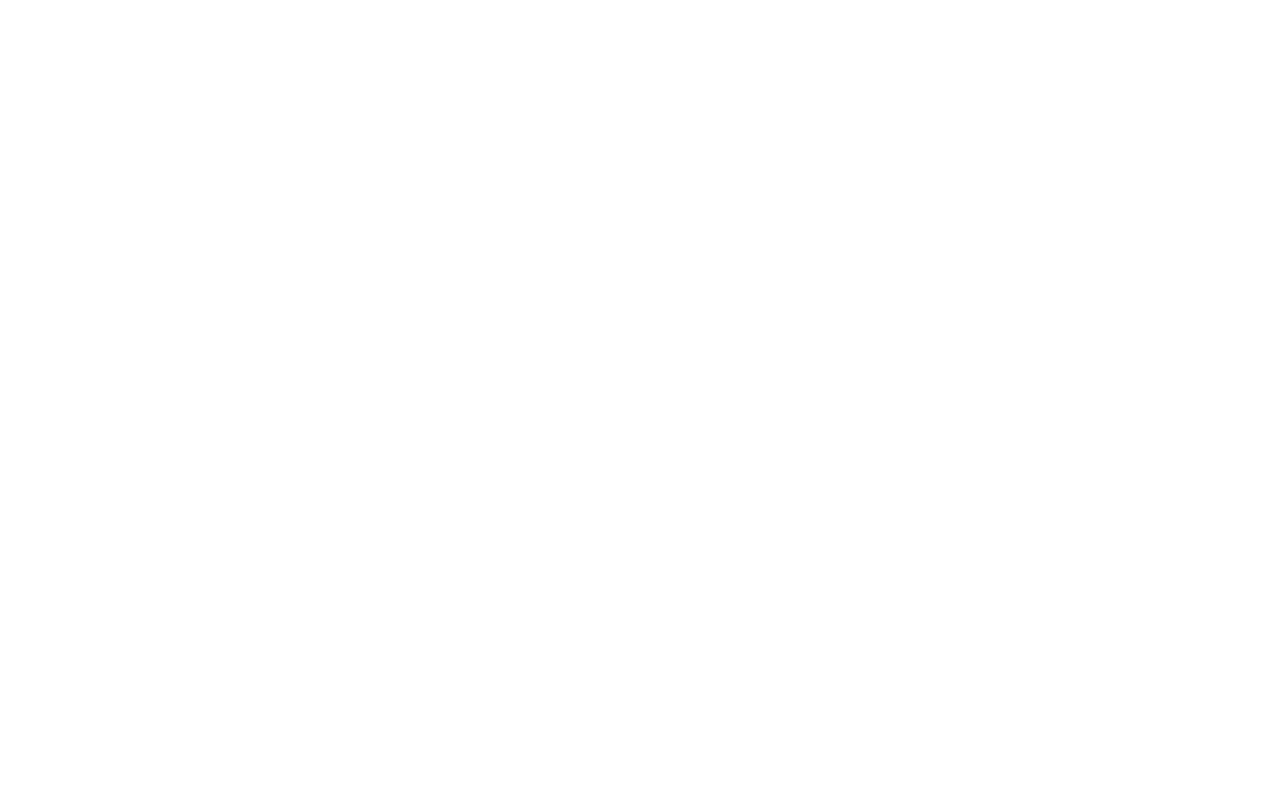
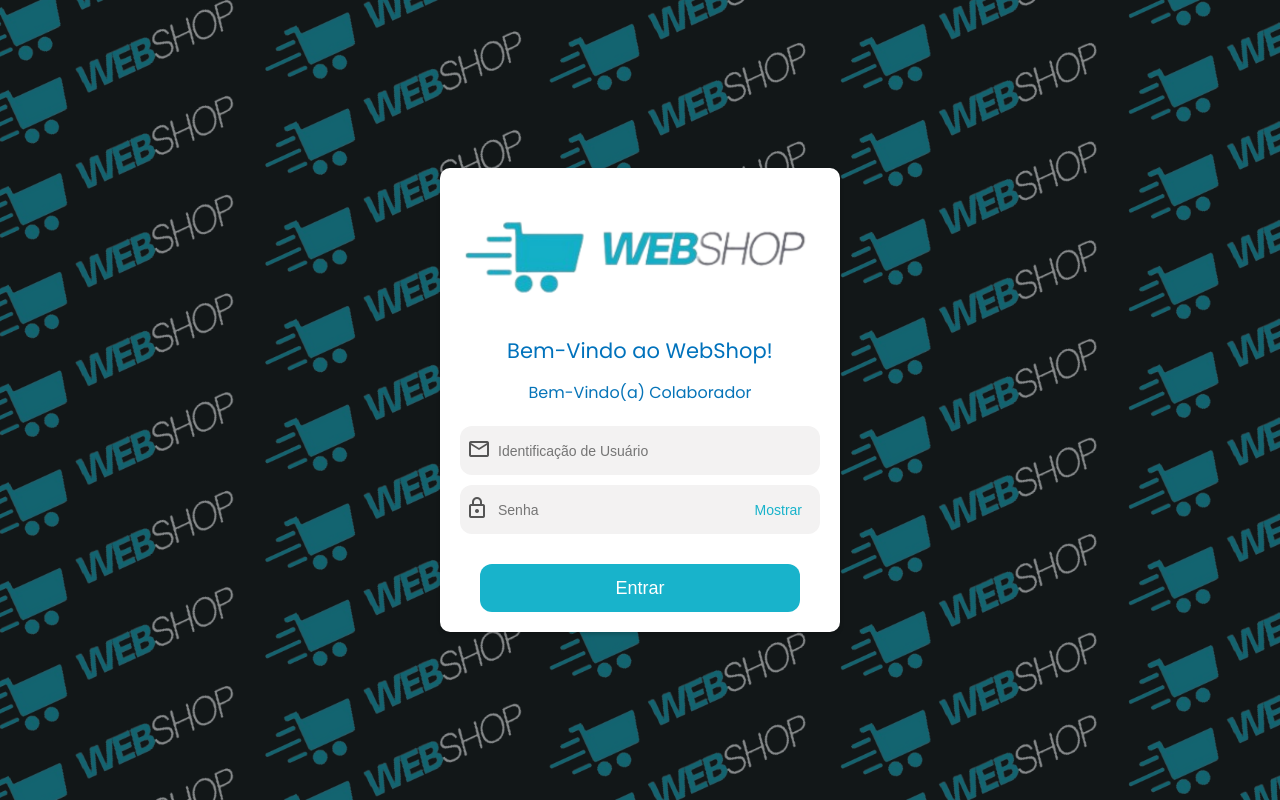
Before and after one commit to lucasgribeiro5/Front-End-P2, a Vue app: page /LoginColaborador in a window 1280 px wide. Before the commit this address had no page. Built offline with nearby package versions, Linux system fonts and the light colour scheme.

Commit message:
altiração dia 29/05

```diff
--- a/src/router/index.js
+++ b/src/router/index.js
@@ -4,6 +4,7 @@
 import FormularioContato from "../views/FormularioContrato.vue";
 import Login from "../views/Login.vue";
 import Cadastro from "../views/Cadastro.vue";
+import LoginColaborador from "../views/Logincolaborador.vue";
 
 
 const router = createRouter({
@@ -34,6 +35,11 @@
       name: "Cadastro",
       component: Cadastro,
     },
+    {
+      path: "/LoginColaborador",
+      name: "LoginColaborador",
+      component: LoginColaborador,
+    },
   ],
 });
 
--- a/src/views/Login.vue
+++ b/src/views/Login.vue
@@ -59,6 +59,8 @@
         <div class="Cadastro">
           <div class="aa">
             <router-link to="/Cadastro" class="cc">Cadastre-se</router-link>
+            <br>
+            <router-link to="/LoginColaborador" class="cc">Ârea do Colaborador</router-link>
           </div>
         </div>
       </form>
--- /dev/null
+++ b/src/views/Logincolaborador.vue
@@ -0,0 +1,212 @@
+<template>
+    <div class="container1">
+        <div class="card1">
+            <header class="header1">
+                <img src="../assets/images/logonovo2.png" alt="" height="100" style="background-color: transparent;" />
+            </header>
+            <div class="bemvindo">
+                Bem-Vindo ao WebShop!
+            </div>
+            <div class="P">
+                <p>Bem-Vindo(a) Colaborador</p>
+            </div>
+            <br>
+            <form @submit.prevent="handleLogin">
+                <div class="inputcontainer">
+                    <span style="position: relative; width: 100%;">
+                        <input type="text" id="email" name="email" placeholder="Identificação de Usuário"
+                            style="padding-left: 38px;" />
+                        <label for="email"
+                            style="position: absolute; top: 55.4%; left: 7px; transform: translateY(-50%); pointer-events: none; color: #555; transition: 0.3s; font-size: 1em;">
+                            <span class="material-symbols-outlined" style="margin-right: 5px;">
+                                mail
+                            </span>
+                        </label>
+                    </span>
+                </div>
+
+                <div class="inputcontainer">
+                    <span style="position: relative; width: 100%;">
+                        <input :type="showPassword ? 'text' : 'password'" name="Senha" id="password" placeholder="Senha"
+                            v-model="password" @input="handleChangePassword" maxlength="25"
+                            style="padding-left: 38px;" />
+                        <label for="password"
+                            style="position: absolute; top: 54%; left: 5px; transform: translateY(-50%); pointer-events: none; color: #555; transition: 0.3s; font-size: password ? '0.8em' : '1em';">
+                            <span class="material-symbols-outlined" style="margin-right: 5px;">
+                                lock
+                            </span>
+                        </label>
+                    </span>
+                    <button type="button" class="toggle-password" @click="togglePasswordVisibility">
+                        {{ showPassword ? "Ocultar" : "Mostrar" }}
+                    </button>
+                </div>
+
+                <button type="submit" class="button">
+                    Entrar
+                </button>
+            </form>
+        </div>
+    </div>
+</template>
+
+<script>
+export default {
+    data() {
+        return {
+            showPassword: false,
+            password: ''
+        };
+    },
+    methods: {
+        togglePasswordVisibility() {
+            this.showPassword = !this.showPassword;
+        },
+        handleChangePassword(event) {
+            const inputPassword = event.target.value;
+            if (inputPassword.length <= 25) {
+                this.password = inputPassword;
+            }
+        },
+        handleLogin() {
+            alert(`Password: ${this.password}`);
+
+        }
+    }
+};
+</script>
+
+<style scoped>
+@import url('https://fonts.googleapis.com/css2?family=Poppins:wght@200;300;400;500;600;700&display=swap');
+html,
+body,
+#app {
+    margin: 0;
+    padding: 0;
+    height: 100%;
+    overflow: hidden;
+    /* Adicione isso para evitar overflow */
+}
+
+.container1 {
+    display: flex;
+    justify-content: center;
+    align-items: center;
+    width: 100%;
+    height: 100vh;
+    /* Alterado para 100vh para garantir que ocupe a altura total da viewport */
+    background-image: url(../assets/images/fundo1.1.png);
+    background-size: cover;
+    /* Garante que a imagem de fundo cubra toda a área */
+    background-repeat: no-repeat;
+}
+
+.card1 {
+    width: 100%;
+    max-width: 400px;
+    padding: 20px;
+    border-radius: 10px;
+    box-shadow: 0px 2px 4px rgba(0, 0, 0, 0.2);
+    text-align: center;
+    background-color: white;
+}
+
+.header1 {
+    margin-bottom: 20px;
+    background-color: transparent;
+}
+
+.bemvindo {
+    color: #0072BC;
+    font-size: 21px;
+    font-family: 'Poppins', sans-serif;
+    margin-bottom: 15px;
+}
+
+form {
+    display: flex;
+    flex-direction: column;
+    align-items: center;
+    width: 100%;
+}
+
+.inputcontainer {
+    position: relative;
+    width: 100%;
+    margin-bottom: 10px;
+}
+
+.inputcontainer input {
+    width: 100%;
+    height: 49px;
+    padding: 12px 12px 12px 38px;
+    border-radius: 12px;
+    background-color: #f3f2f2;
+    border: none;
+    outline: none;
+}
+
+.inputcontainer label {
+    position: absolute;
+    top: 50%;
+    left: 12px;
+    transform: translateY(-50%);
+    color: #555;
+    transition: 0.3s;
+    pointer-events: none;
+}
+
+.toggle-password {
+    background: none;
+    border: none;
+    cursor: pointer;
+    font-size: 14px;
+    color: #18b3cb;
+    position: absolute;
+    top: 50%;
+    right: 12px;
+    transform: translateY(-50%);
+}
+
+.button {
+    width: 320px;
+    height: 48px;
+    background-color: #18b3cb;
+    color: #fff;
+    border-radius: 12px;
+    border: none;
+    cursor: pointer;
+    font-size: 18px;
+    display: flex;
+    align-items: center;
+    justify-content: center;
+    margin-top: 20px;
+    transition: transform 0.2s ease-in-out, background-color 0.2s ease-in-out;
+}
+
+.button:hover {
+    transform: scale(1.1);
+    background-color: #0897f0;
+}
+
+.Cadastro {
+    display: flex;
+    justify-content: center;
+    margin-top: 20px;
+}
+
+.Cadastro .aa {
+    color: #0674B8;
+    margin-right: 15px;
+}
+
+.Cadastro .cc {
+    color: #0674B8;
+}
+
+.P{
+    font-size: medium;
+    font-family: 'Poppins', sans-serif;
+    color: #0674B8;
+}
+</style>
```
